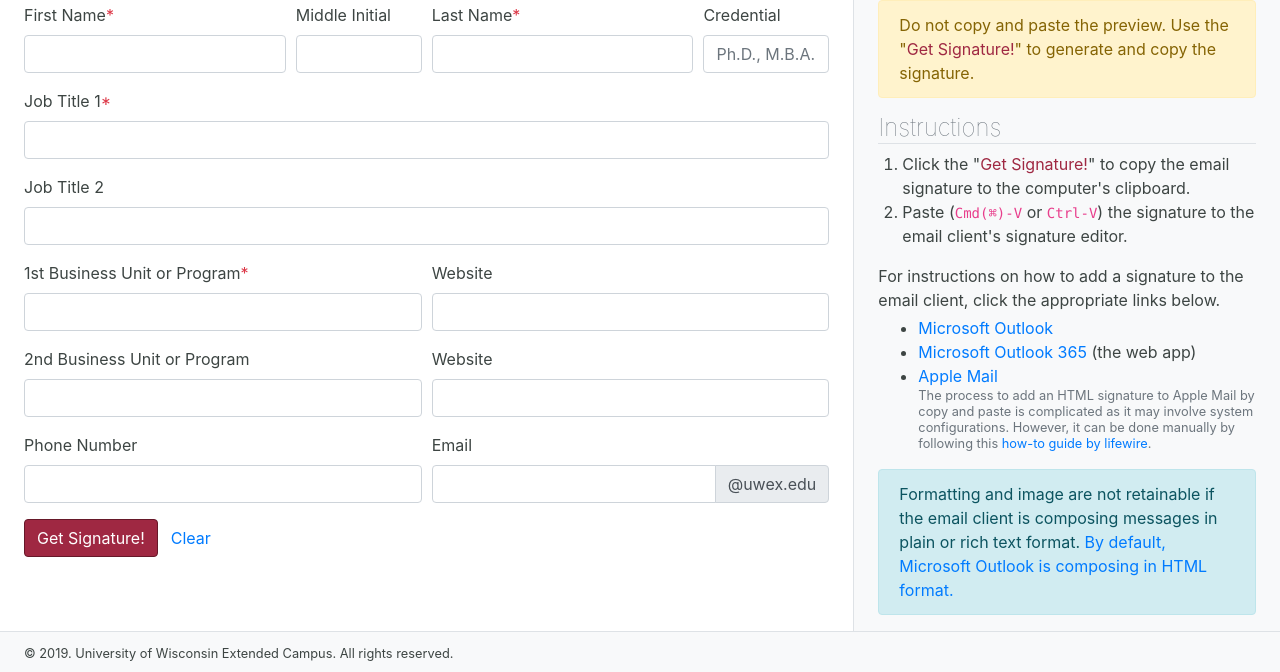
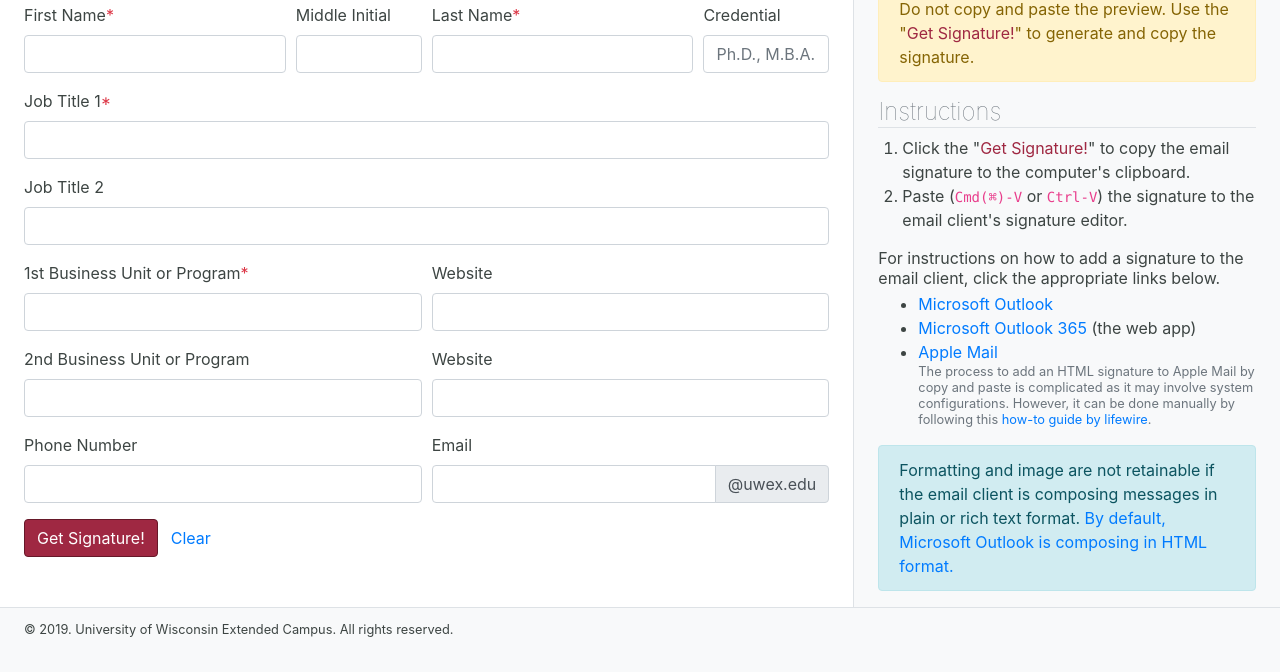
Before and after one commit to uwex-learning-tech/uwex-branding-utilities, a plain HTML site: page index.html in a window 1280 px wide. Shown: the part 301-973 px from the top of the page. After the commit the page ends 949 px from the top, so only its background shows below. Drawn offline with nearby package versions, Linux system fonts and the light colour scheme; files that its build step writes are made by us from their sources.

Commit message:
adjust preview line height

```diff
--- a/css/email.scss
+++ b/css/email.scss
@@ -46,6 +46,10 @@ body {
             font-family: sans-serif;
         }
 
+        p {
+            line-height: 1.25;
+        }
+
         #artboard {
             width: 1px;
             height: 1px;
```
Also changed, not shown: 1 other file.
